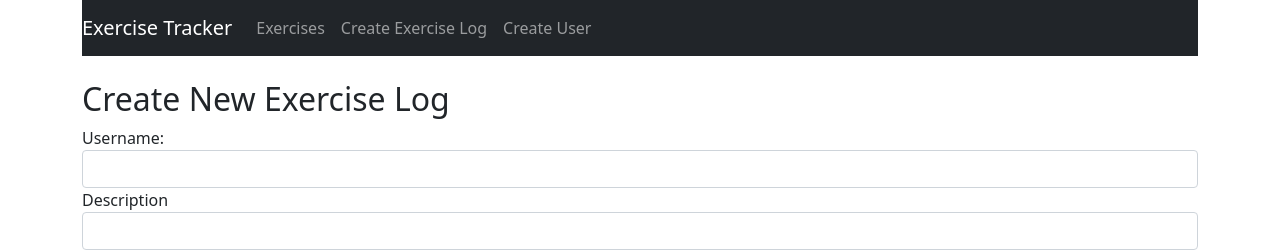
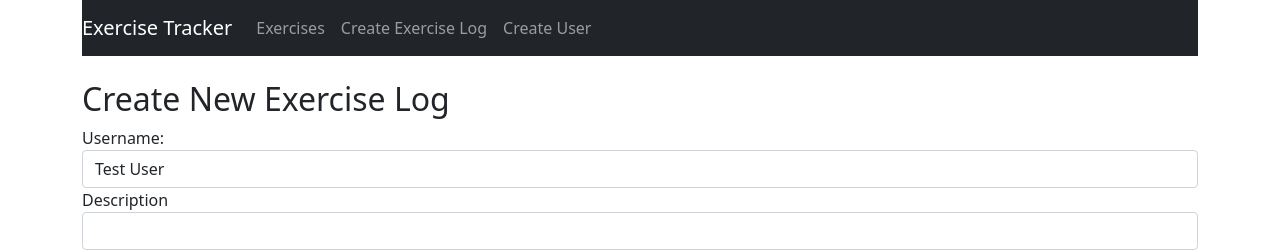
Before and after one commit to Adrian-Walker/exercise-tracker, a React (Create React App) app in the folder client/: page /create in a window 1280 px wide. Shown: the top 252 px of the page. Built offline with nearby package versions, Linux system fonts and the light colour scheme.

Commit message:
updated create exercise component

```diff
--- a/client/src/components/CreateExercise.js
+++ b/client/src/components/CreateExercise.js
@@ -19,6 +19,13 @@ export default class CreateExercise extends Component {
             date: new Date(),
             users: []
         }
+    }
+
+    componentDidMount() {
+        this.setState({
+            users: ['Test User'],
+            // username: 'Test User'
+        })
     }
 
     onChangeUsername(event) {
@@ -51,6 +58,7 @@ export default class CreateExercise extends Component {
             duration: this.state.duration,
             date: this.state.date,
         }
+
         console.log(exercise);
         window.location = '/'
     }
```
